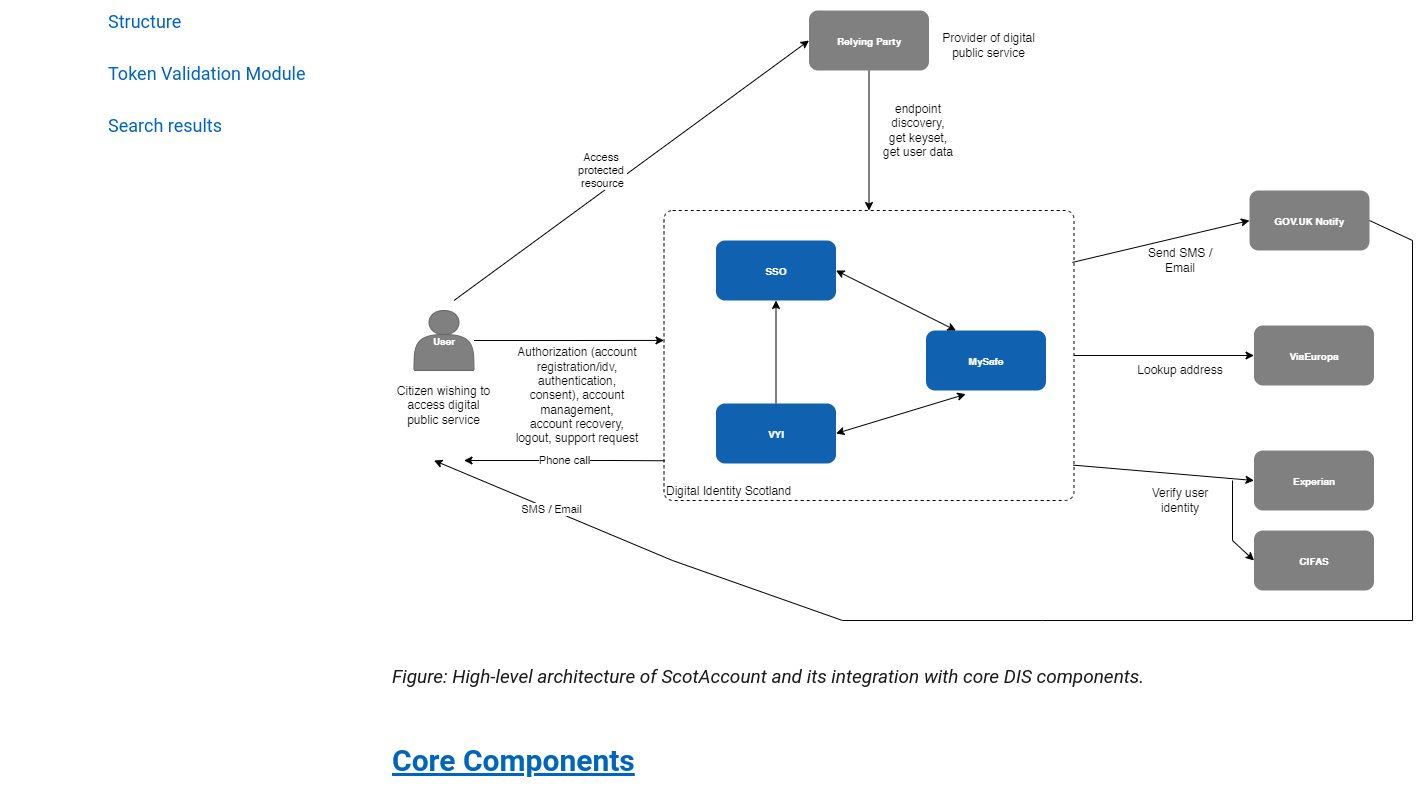
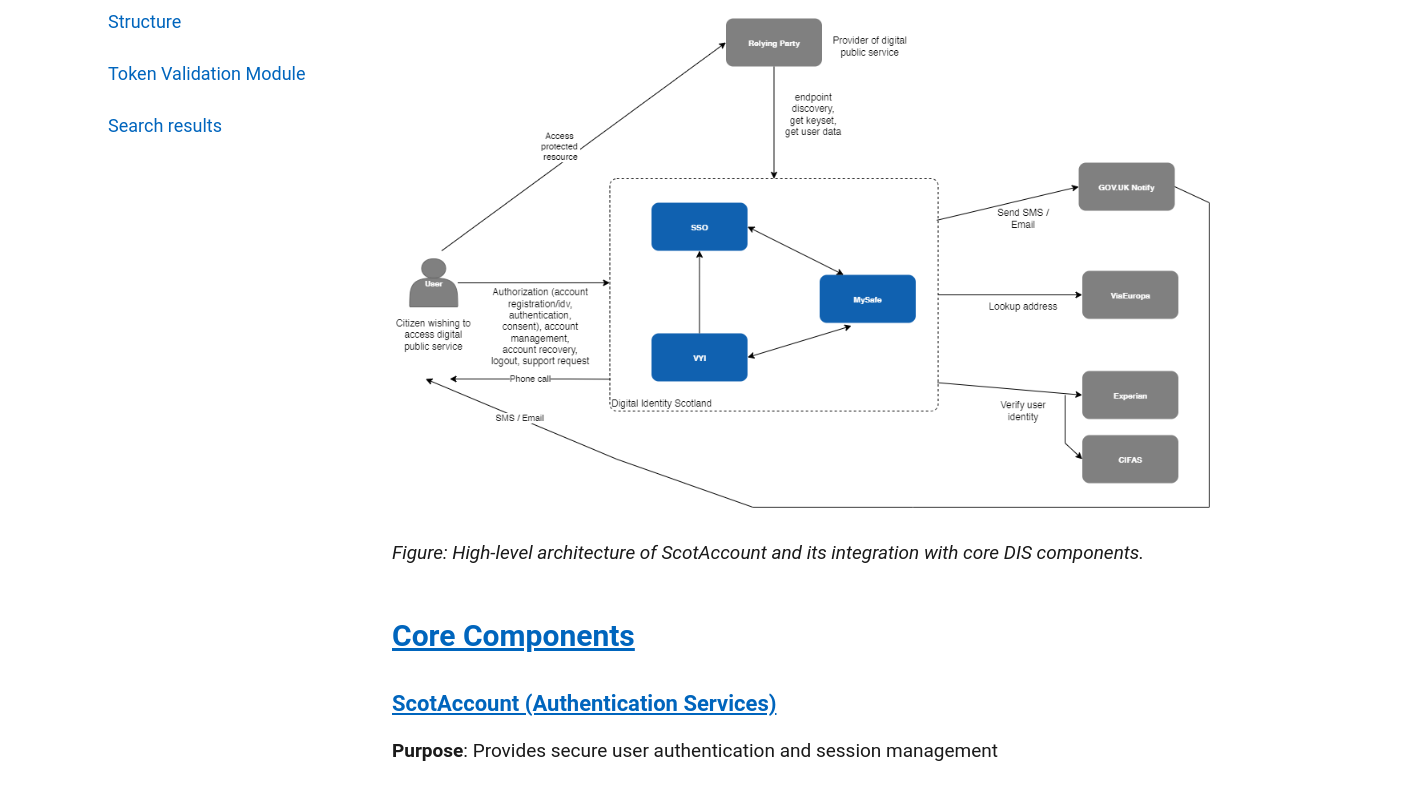
Before and after one commit to AIAppliedUK/ScotAccount-TechDocs, an Eleventy site: page src/architecture.md in a window 1280 px wide. Shown: the part 591-1378 px from the top of the page, 1421 px wide, since content can reach past the window. Built offline with nearby package versions, Linux system fonts and the light colour scheme; Eleventy itself is replaced by a stand-in of ours; files that its build step writes are made by us from their sources; what markdown-it-table-of-contents would draw is missing.

Commit message:
updated diagram sizing settings

```diff
--- a/src/css/main.css
+++ b/src/css/main.css
@@ -589,6 +589,14 @@
   color: var(--sg-navy);
 }
 
+/* Images and Diagrams */
+.main img {
+  max-width: 100%;
+  height: auto;
+  display: block;
+  margin: var(--spacing-md) 0;
+}
+
 /* Scottish Government Footer */
 .sg-footer {
   background-color: var(--sg-navy);
```
